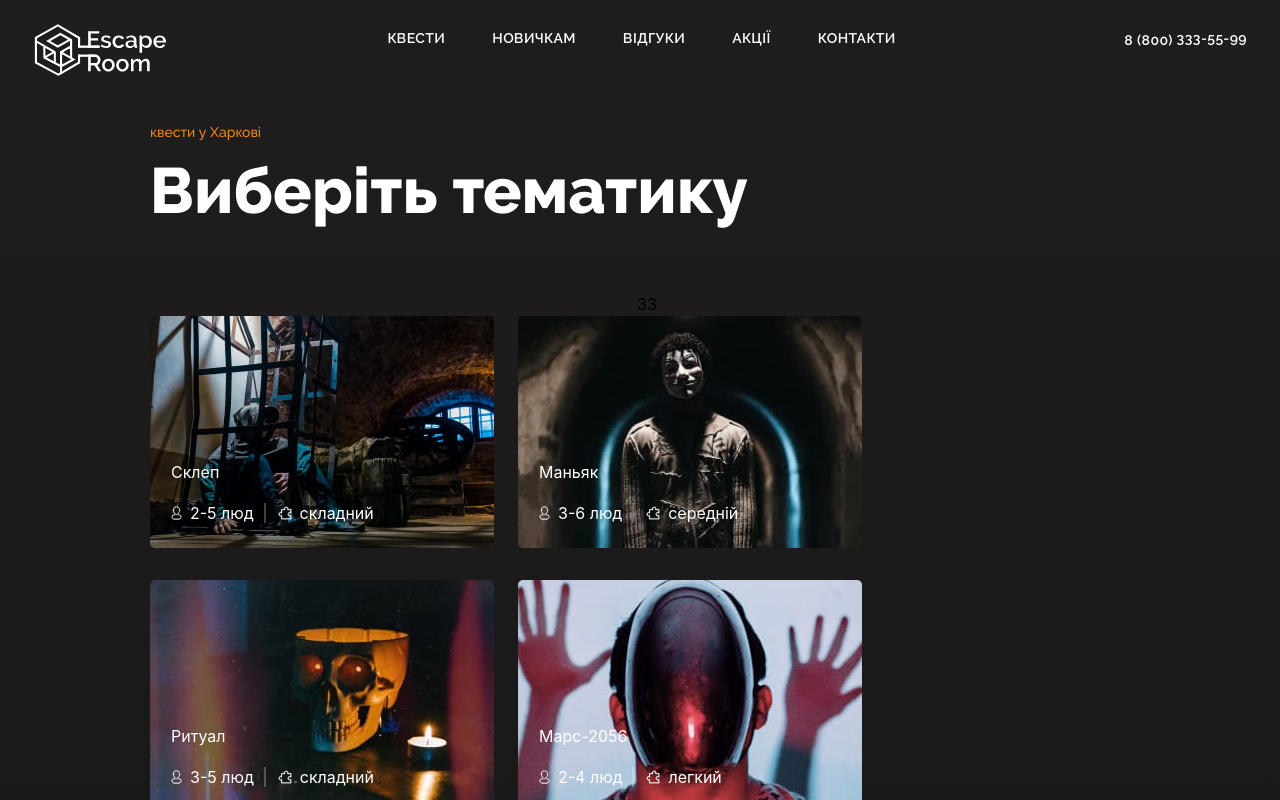
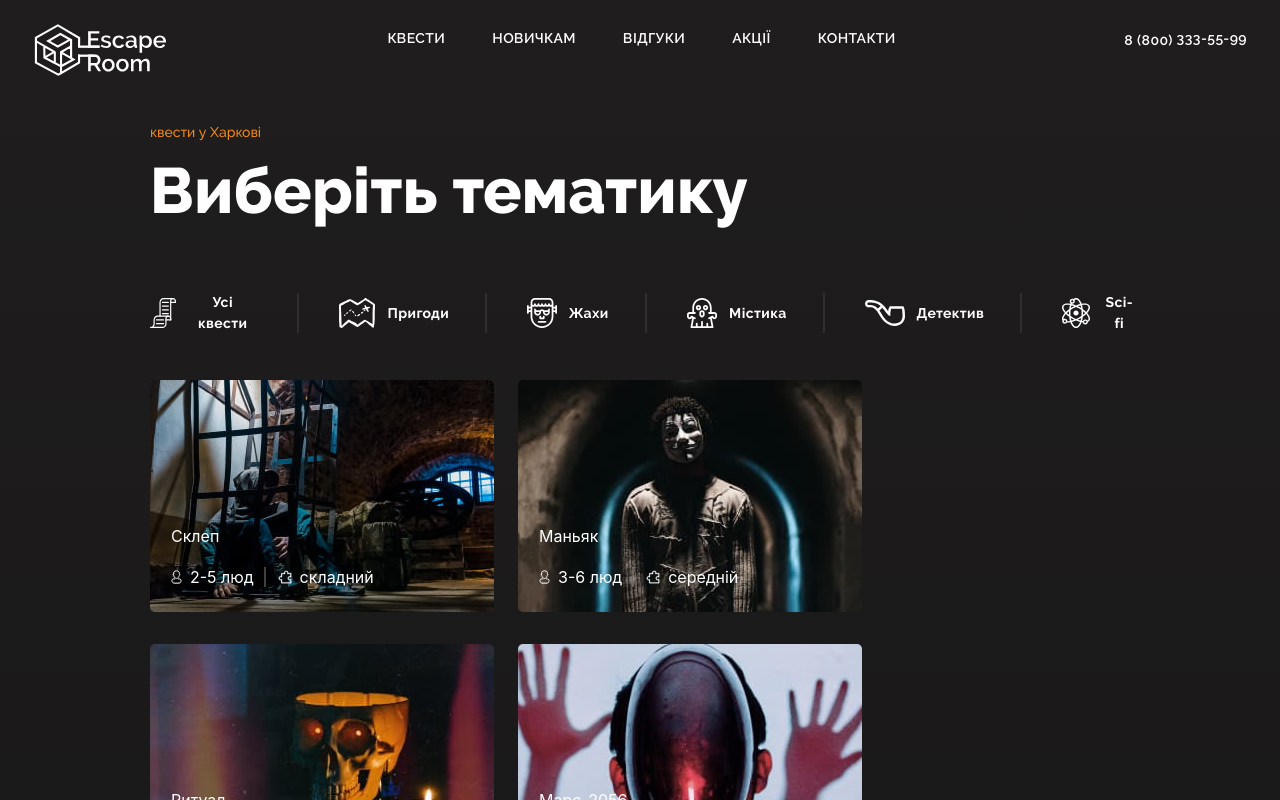
Before and after one commit to vladiimirova/Escape_room_project, a React (Create React App) app in the folder escape-room/: page / in a window 1280 px wide. Shown: the top 800 px of the page. Built offline with nearby package versions, Linux system fonts and the light colour scheme.

Commit message:
add quests menu

```diff
--- a/escape-room/src/App.css
+++ b/escape-room/src/App.css
@@ -607,6 +607,18 @@ video {
   top: 144px;
 }
 
+.bottom-\[-4px\] {
+  bottom: -4px;
+}
+
+.left-4 {
+  left: 1rem;
+}
+
+.left-\[38px\] {
+  left: 38px;
+}
+
 .z-50 {
   z-index: 50;
 }
@@ -639,6 +651,30 @@ video {
   margin-right: 12px;
 }
 
+.mb-\[46px\] {
+  margin-bottom: 46px;
+}
+
+.mr-\[12x\] {
+  margin-right: 12x;
+}
+
+.ml-\[40px\] {
+  margin-left: 40px;
+}
+
+.mr-\[40px\] {
+  margin-right: 40px;
+}
+
+.block {
+  display: block;
+}
+
+.inline-block {
+  display: inline-block;
+}
+
 .flex {
   display: flex;
 }
@@ -647,12 +683,32 @@ video {
   height: 74px;
 }
 
+.h-6 {
+  height: 1.5rem;
+}
+
+.h-\[3px\] {
+  height: 3px;
+}
+
 .w-full {
   width: 100%;
 }
 
+.w-6 {
+  width: 1.5rem;
+}
+
+.w-0 {
+  width: 0px;
+}
+
 .max-w-\[1590px\] {
   max-width: 1590px;
+}
+
+.max-w-\[\] {
+  max-width: ;
 }
 
 .-translate-y-full {
@@ -691,6 +747,10 @@ video {
 
 .gap-\[47px\] {
   gap: 47px;
+}
+
+.gap-2 {
+  gap: 0.5rem;
 }
 
 .gap-x-6 {
@@ -732,6 +792,11 @@ video {
 .bg-white {
   --tw-bg-opacity: 1;
   background-color: rgb(255 255 255 / var(--tw-bg-opacity, 1));
+}
+
+.bg-orange {
+  --tw-bg-opacity: 1;
+  background-color: rgb(242 137 15 / var(--tw-bg-opacity, 1));
 }
 
 .bg-opacity-75 {
@@ -814,6 +879,10 @@ video {
   font-weight: 800;
 }
 
+.font-700 {
+  font-weight: 700;
+}
+
 .tracking-extra-sm {
   letter-spacing: 0.42px;
 }
@@ -828,8 +897,18 @@ video {
   color: rgb(255 255 255 / var(--tw-text-opacity, 1));
 }
 
+.filter {
+  filter: var(--tw-blur) var(--tw-brightness) var(--tw-contrast) var(--tw-grayscale) var(--tw-hue-rotate) var(--tw-invert) var(--tw-saturate) var(--tw-sepia) var(--tw-drop-shadow);
+}
+
 .transition-transform {
   transition-property: transform;
+  transition-timing-function: cubic-bezier(0.4, 0, 0.2, 1);
+  transition-duration: 150ms;
+}
+
+.transition-all {
+  transition-property: all;
   transition-timing-function: cubic-bezier(0.4, 0, 0.2, 1);
   transition-duration: 150ms;
 }
@@ -932,3 +1011,12 @@ code {
   --tw-text-opacity: 1;
   color: rgb(242 137 15 / var(--tw-text-opacity, 1));
 }
+
+.hover\:underline:hover {
+  -webkit-text-decoration-line: underline;
+          text-decoration-line: underline;
+}
+
+.group:hover .group-hover\:w-full {
+  width: 100%;
+}
--- a/escape-room/src/components/Pages/Main/MainComponents/MainMenu.tsx
+++ b/escape-room/src/components/Pages/Main/MainComponents/MainMenu.tsx
@@ -1,11 +1,65 @@
+import React from 'react';
+
+const menuItems = [
+  {
+    descr: 'icon-all-quests',
+    imageUrl: './icons/icon-all-quests.svg',
+    text: 'Усі квести',
+  },
+  {
+    descr: 'icon-adventures',
+    imageUrl: './icons/icon-adventures.svg',
+    text: 'Пригоди',
+  },
+  {
+    descr: 'icon-horrors',
+    imageUrl: './icons/icon-horrors.svg',
+    text: 'Жахи',
+  },
+  {
+    descr: 'icon-mystic',
+    imageUrl: './icons/icon-mystic.svg',
+    text: 'Містика',
+  },
+  {
+    descr: 'icon-detective',
+    imageUrl: './icons/icon-detective.svg',
+    text: 'Детектив',
+  },
+  {
+    descr: 'icon-scifi',
+    imageUrl: './icons/icon-scifi.svg',
+    text: 'Sci-fi',
+  }
+];
+
 function MainMenu(): JSX.Element {
-    return (
-      <div className="flex justify-center">
-          <div className="">
-            33
-        </div>
-      </div>
-    );
-  }
+  return (
+    <div className="mr-[7px] mb-[46px]">
+      <ul className="flex items-center text-white font-raleway font-700 text-[14px]">
+        {menuItems.map(function(item, index) {
+          return (
+            <li key={item.descr} className="tracking-extra-sm flex items-center relative group">
+              <button className="flex items-center">
+                <img src={item.imageUrl} alt={item.descr} className="mr-[12px]" />
 
-  export default MainMenu;
+                {/* Текст внутри inline-block, чтобы линия подчеркивания соответствовала только ему */}
+                <span className="inline-block relative group">
+                  {item.text}
+                  {/* Псевдо-элемент для подчеркивания */}
+                  <span className="absolute bottom-[-4px] left-0 block w-0 h-[3px] bg-orange transition-all duration-300 group-hover:w-full"></span>
+                </span>
+              </button>
+
+              {index !== menuItems.length - 1 && (
+                <img src="./icons/vertical-divide.svg" alt="vertical-divide" className='ml-[40px] mr-[40px]'/>
+              )}
+            </li>
+          );
+        })}
+      </ul>
+    </div>
+  );
+}
+
+export default MainMenu;
--- a/escape-room/src/components/Pages/Main/MainComponents/QuestsCards.tsx
+++ b/escape-room/src/components/Pages/Main/MainComponents/QuestsCards.tsx
@@ -68,9 +68,7 @@ const items = [
     imageUrl: './img/preview-final-frontier.jpg',
     count: '4-7',
     text: 'складний',
-  },
-
-
+  }
 ];
 
 function QuestsCards(): JSX.Element {
```
Also changed, not shown: escape-room/public/icons/vertical-divide.svg (added).
